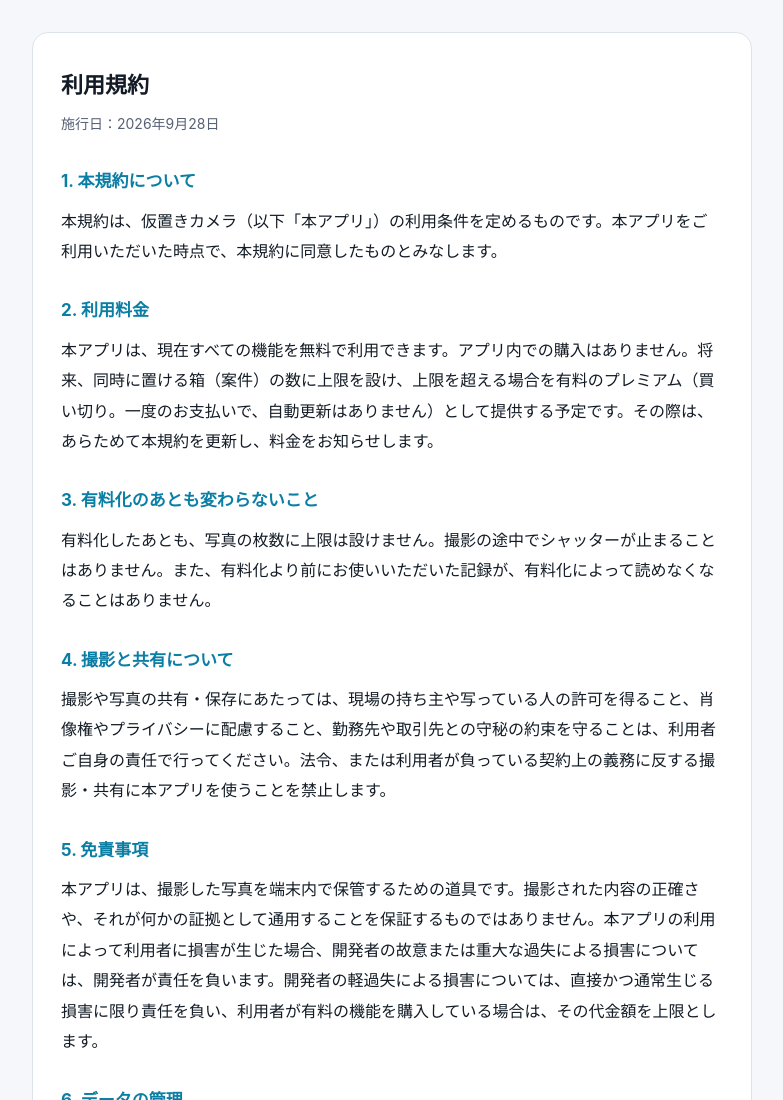
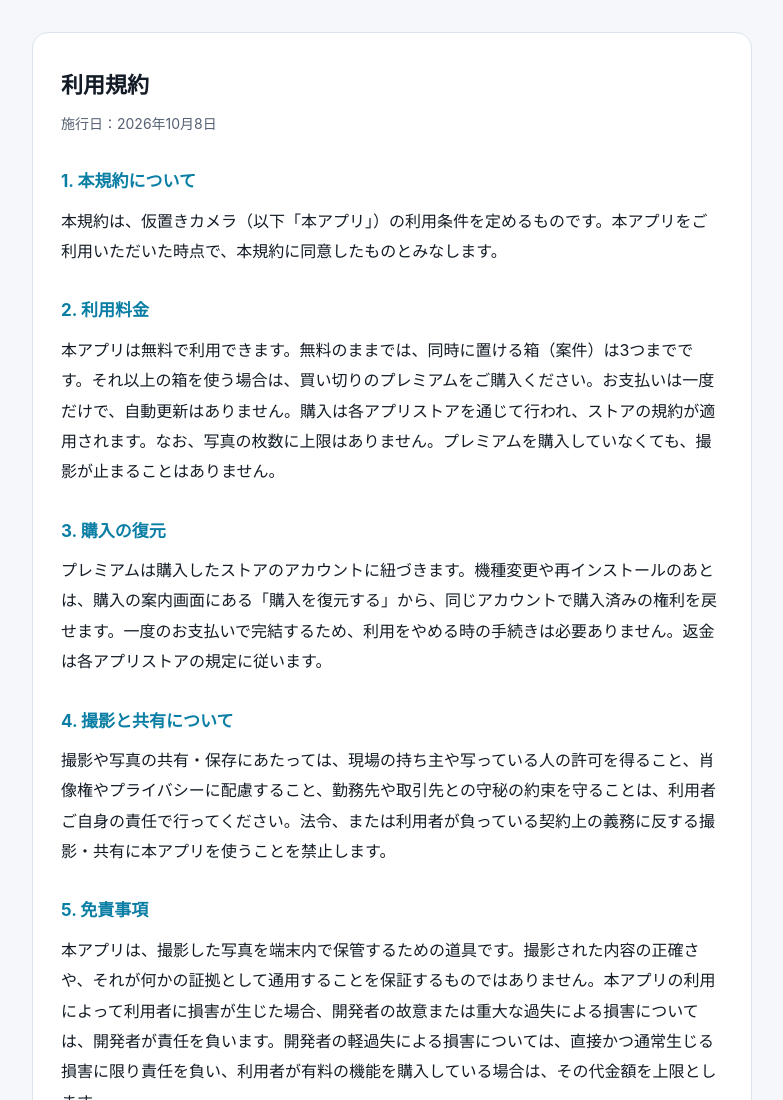
Before and after one commit to Kazuari86/arima-apps, a plain HTML site: page jobshotbox/terms.html in a window 1280 px wide. Shown: the top 1100 px of the page, without its empty margins (248-1031 px from the left). Drawn offline with Linux system fonts and the light colour scheme.

Commit message:
更新 2026-10-08（仮置きカメラ：規約とポリシーをプレミアム提供後の内容に）

```diff
--- a/jobshotbox/terms.html
+++ b/jobshotbox/terms.html
@@ -36,16 +36,16 @@
 <body>
 <main>
   <h1>利用規約</h1>
-  <p class="updated">施行日：2026年9月28日</p>
+  <p class="updated">施行日：2026年10月8日</p>
 
   <h2>1. 本規約について</h2>
   <p>本規約は、仮置きカメラ（以下「本アプリ」）の利用条件を定めるものです。本アプリをご利用いただいた時点で、本規約に同意したものとみなします。</p>
 
   <h2>2. 利用料金</h2>
-  <p>本アプリは、現在すべての機能を無料で利用できます。アプリ内での購入はありません。将来、同時に置ける箱（案件）の数に上限を設け、上限を超える場合を有料のプレミアム（買い切り。一度のお支払いで、自動更新はありません）として提供する予定です。その際は、あらためて本規約を更新し、料金をお知らせします。</p>
+  <p>本アプリは無料で利用できます。無料のままでは、同時に置ける箱（案件）は3つまでです。それ以上の箱を使う場合は、買い切りのプレミアムをご購入ください。お支払いは一度だけで、自動更新はありません。購入は各アプリストアを通じて行われ、ストアの規約が適用されます。なお、写真の枚数に上限はありません。プレミアムを購入していなくても、撮影が止まることはありません。</p>
 
-  <h2>3. 有料化のあとも変わらないこと</h2>
-  <p>有料化したあとも、写真の枚数に上限は設けません。撮影の途中でシャッターが止まることはありません。また、有料化より前にお使いいただいた記録が、有料化によって読めなくなることはありません。</p>
+  <h2>3. 購入の復元</h2>
+  <p>プレミアムは購入したストアのアカウントに紐づきます。機種変更や再インストールのあとは、購入の案内画面にある「購入を復元する」から、同じアカウントで購入済みの権利を戻せます。一度のお支払いで完結するため、利用をやめる時の手続きは必要ありません。返金は各アプリストアの規定に従います。</p>
 
   <h2>4. 撮影と共有について</h2>
   <p>撮影や写真の共有・保存にあたっては、現場の持ち主や写っている人の許可を得ること、肖像権やプライバシーに配慮すること、勤務先や取引先との守秘の約束を守ることは、利用者ご自身の責任で行ってください。法令、または利用者が負っている契約上の義務に反する撮影・共有に本アプリを使うことを禁止します。</p>
```
Also changed, not shown: jobshotbox/privacy-policy.html (+3 -3 lines).
